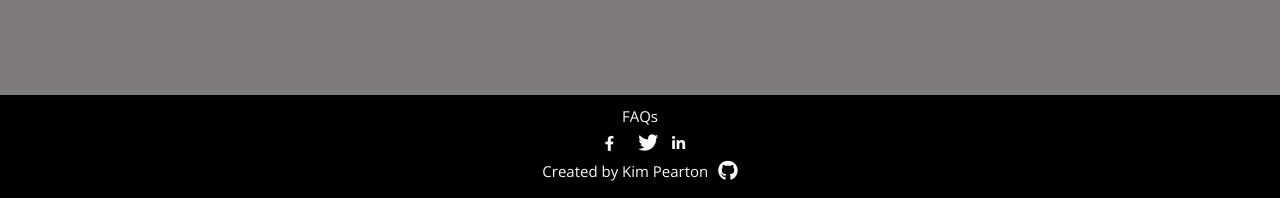
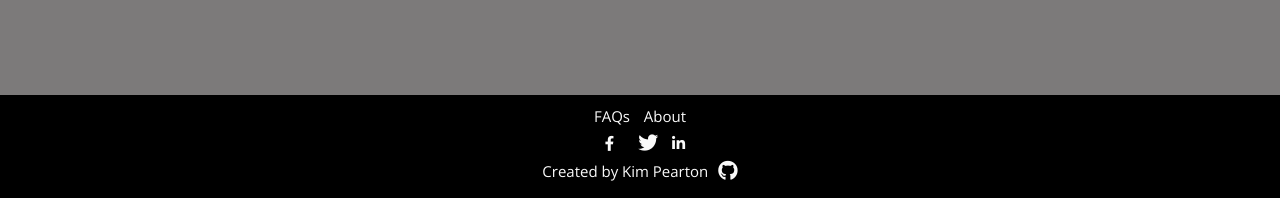
Before and after one commit to kimpea/us-issue-tracker, a Django app: page /accounts/profile/ in a window 1280 px wide. Shown: the part 602-800 px from the top of the page. Run offline with Django 3.2, Linux system fonts and the light colour scheme; the visitor is signed in with stand-in values (Sample User, id 1); data comes from the database, SQL or seed files in the repository; some libraries are stand-ins or nearby versions.

Commit message:
Add link to About page

```diff
--- a/templates/base.html
+++ b/templates/base.html
@@ -68,6 +68,7 @@
             <div class="row text-center quick-links">
                 <div class="col-xs 12 col-sm-12 col-md-12 col-lg-12">
                     <a href="{% url 'faq' %}">FAQs</a>
+                    <a href="{% url 'about' %}">About</a>
                 </div>
             </div>
             <div class="row text-center social-links">
```
